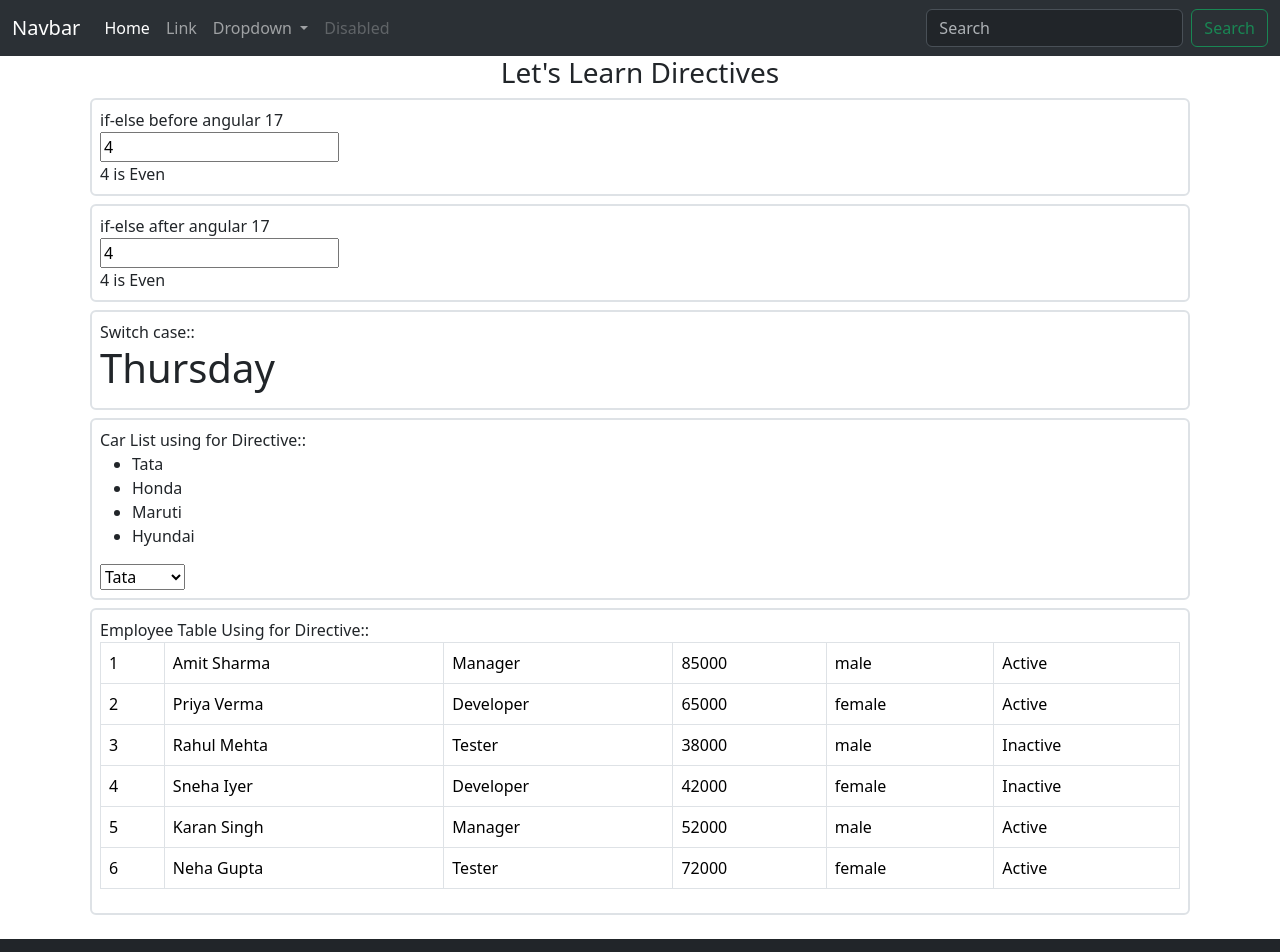
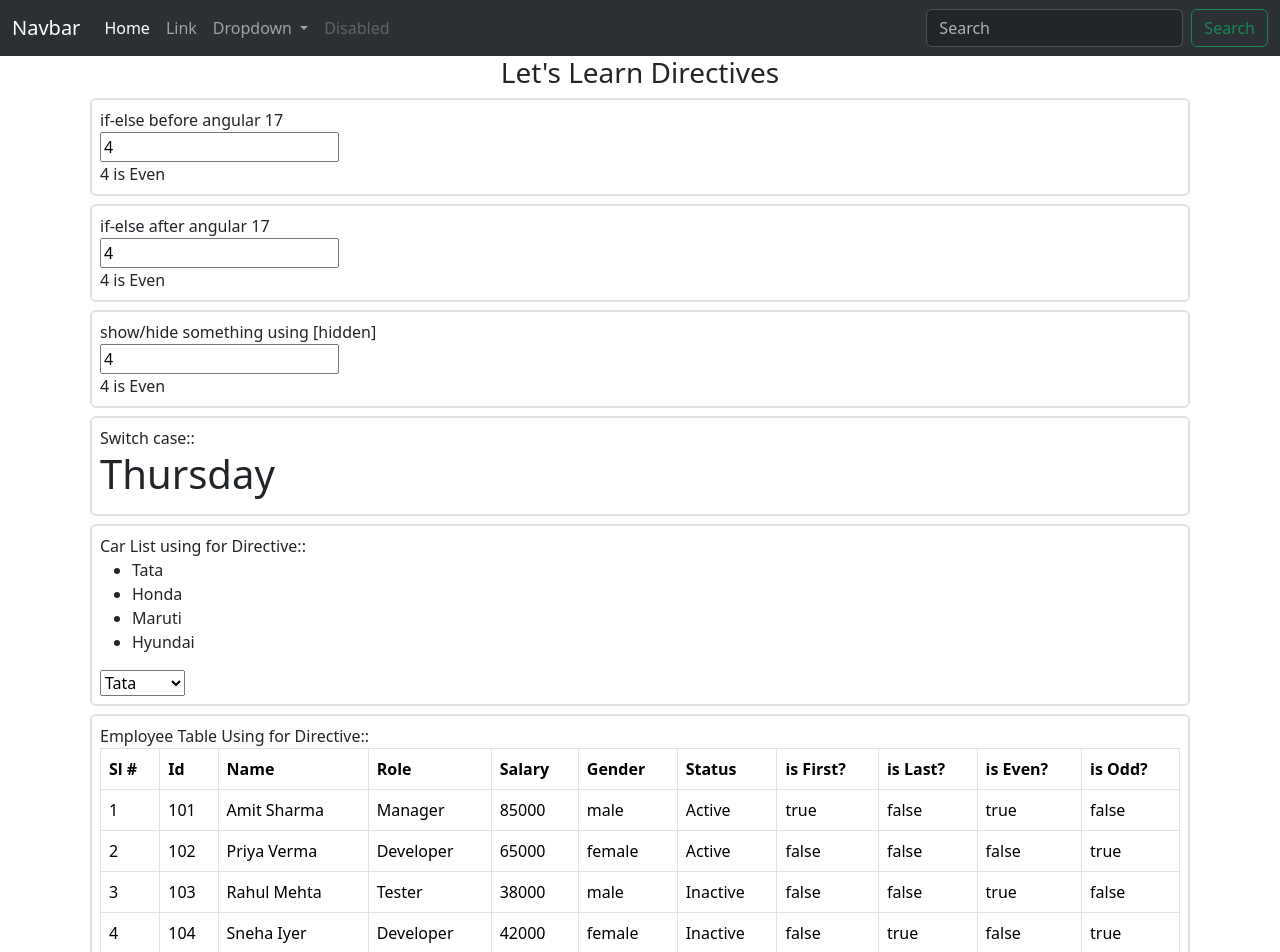
Before and after one commit to sanjaysamantra1/NareshIT_Angular_09_sept_2026, an Angular app in the folder angular_project_1/: page / in a window 1280 px wide. Shown: the top 952 px of the page. Built offline with nearby package versions, Linux system fonts and the light colour scheme.

Commit message:
for loop

```diff
--- a/angular_project_1/src/app/components/directives/directives.html
+++ b/angular_project_1/src/app/components/directives/directives.html
@@ -15,6 +15,13 @@
   }@else{
     <div>{{num}} is Odd</div>
   }
+</div>
+
+<div class="border border-2 rounded-2 p-2 m-2">
+  <div>show/hide something using [hidden]</div>
+  <input type="number" [(ngModel)]="num" />
+  <div [hidden]="num%2!==0">{{num}} is Even</div>
+  <div [hidden]="num%2==0">{{num}} is Odd</div>
 </div>
 
 <div class="border border-2 rounded-2 p-2 m-2">
@@ -50,17 +57,43 @@
   <div>Employee Table Using for Directive::</div>
 
   <table class="table table-bordered">
+    <thead>
+      <tr>
+        <th>Sl #</th>
+        <th>Id</th>
+        <th>Name</th>
+        <th>Role</th>
+        <th>Salary</th>
+        <th>Gender</th>
+        <th>Status</th>
+        <th>is First?</th>
+        <th>is Last?</th>
+        <th>is Even?</th>
+        <th>is Odd?</th>
+      </tr>
+    </thead>
     <tbody>
       @for (emp of employeeArr; track $index) {
         <tr>
-          <td>{{emp.id}}</td>
-          <td>{{emp.name}}</td>
-          <td>{{emp.role}}</td>
-          <td>{{emp.salary}}</td>
-          <td>{{emp.gender}}</td>
-          <td>{{emp.status}}</td>
+          <td>{{$index+1}}</td>
+          <td>{{emp?.id}}</td>
+          <td>{{emp?.name}}</td>
+          <td>{{emp?.role}}</td>
+          <td>{{emp?.salary}}</td>
+          <td>{{emp?.gender}}</td>
+          <td>{{emp?.status}}</td>
+          <td>{{$first}}</td>
+          <td>{{$last}}</td>
+          <td>{{$even}}</td>
+          <td>{{$odd}}</td>
+        </tr>
+      }@empty {
+        <tr>
+          No Records To display
         </tr>
       }
     </tbody>
   </table>
+
+  <button class="btn btn-primary" (click)="updateEmployeeArr()">Update employees</button>
 </div>
--- a/angular_project_1/src/app/components/directives/directives.ts
+++ b/angular_project_1/src/app/components/directives/directives.ts
@@ -11,13 +11,18 @@ import { FormsModule } from '@angular/forms';
 export class Directives {
   num: number = 4;
   carArr = ['Tata', 'Honda', 'Maruti', 'Hyundai'];
+  // employeeArr:any = [];
+  employeeArr = [
+        { id: 101, name: 'Amit Sharma', role: 'Manager', salary: 85000, status: 'Active', gender: 'male' },
+        { id: 102, name: 'Priya Verma', role: 'Developer', salary: 65000, status: 'Active', gender: 'female' },
+        { id: 103, name: 'Rahul Mehta', role: 'Tester', salary: 38000, status: 'Inactive', gender: 'male' },
+        { id: 104, name: 'Sneha Iyer', role: 'Developer', salary: 42000, status: 'Inactive', gender: 'female' },
+  ];
 
-  employeeArr = [
-        { id: 1, name: 'Amit Sharma', role: 'Manager', salary: 85000, status: 'Active', gender: 'male' },
-        { id: 2, name: 'Priya Verma', role: 'Developer', salary: 65000, status: 'Active', gender: 'female' },
-        { id: 3, name: 'Rahul Mehta', role: 'Tester', salary: 38000, status: 'Inactive', gender: 'male' },
-        { id: 4, name: 'Sneha Iyer', role: 'Developer', salary: 42000, status: 'Inactive', gender: 'female' },
-        { id: 5, name: 'Karan Singh', role: 'Manager', salary: 52000, status: 'Active', gender: 'male' },
-        { id: 6, name: 'Neha Gupta', role: 'Tester', salary: 72000, status: 'Active', gender: 'female' }
-  ];
+  updateEmployeeArr(){
+    this.employeeArr.push(
+      { id: 105, name: 'Karan Singh', role: 'Manager', salary: 52000, status: 'Active', gender: 'male' },
+      { id: 106, name: 'Neha Gupta', role: 'Tester', salary: 72000, status: 'Active', gender: 'female' }
+    )
+  }
 }
```
